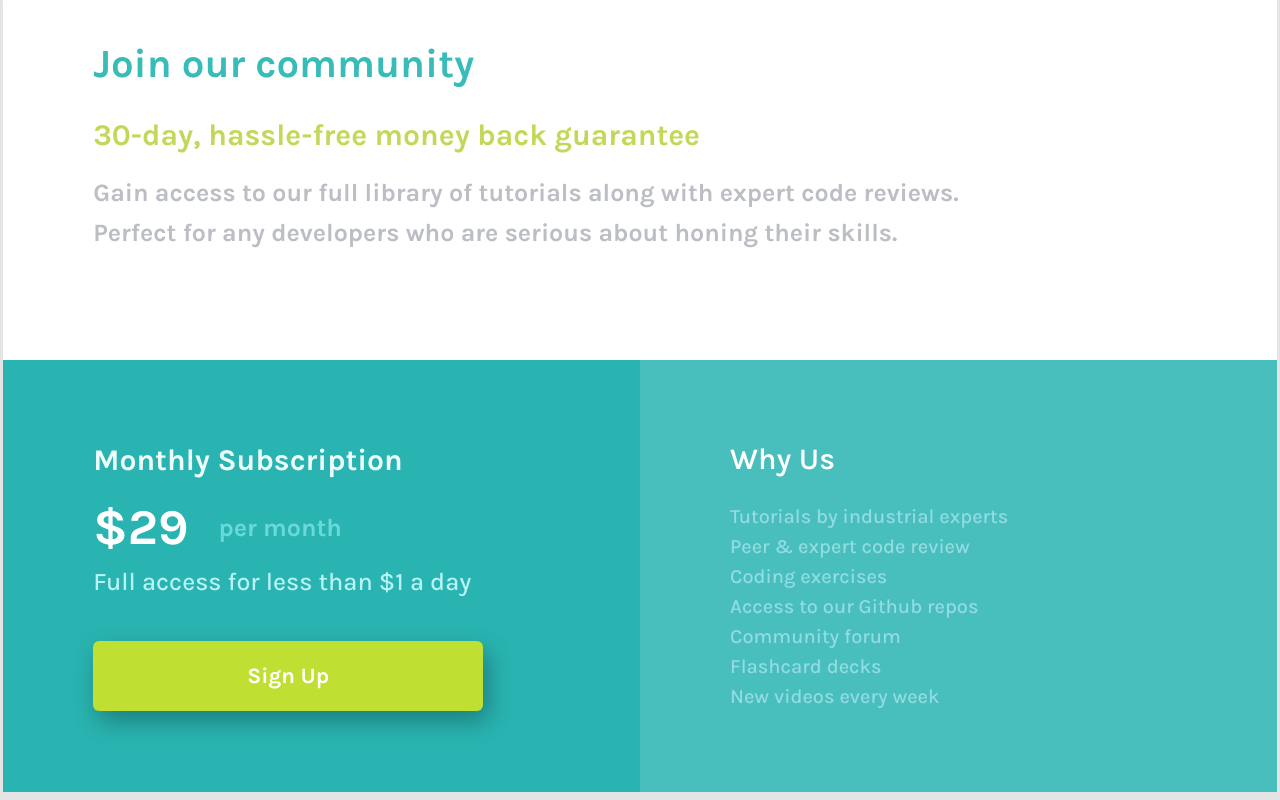
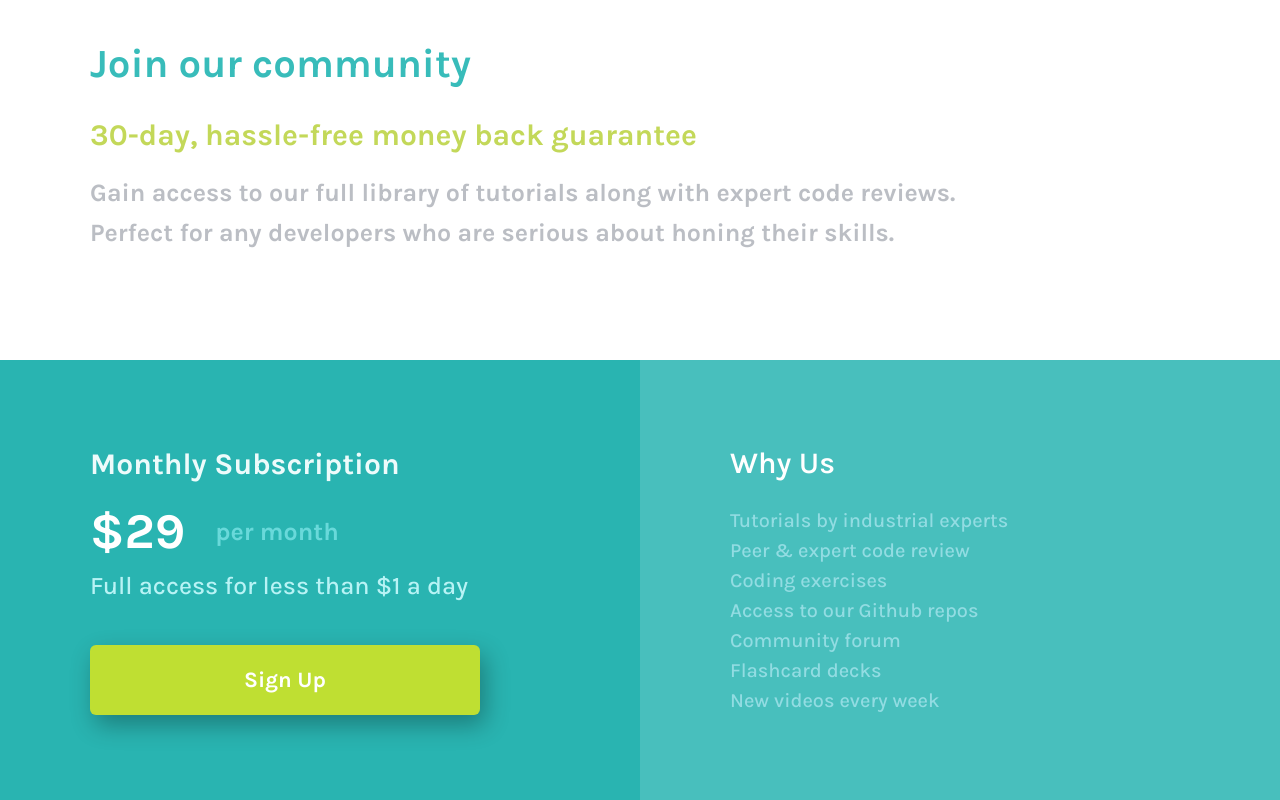
Before and after one commit to Arfath333/Assignment-7, a plain HTML site: page index.html in a window 1280 px wide. Drawn offline with Linux system fonts and the light colour scheme.

Commit message:
removed borders

```diff
--- a/index.html
+++ b/index.html
@@ -13,7 +13,6 @@
     />
   </head>
   <body>
-    <div class="wraper">
     <div class="header">
       <h1>Join our community</h1>
       <p>30-day, hassle-free money back guarantee</p>
@@ -45,6 +44,5 @@
         </ul>
       </section>
     </div>
-    </div>
   </body>
 </html>
--- a/style.css
+++ b/style.css
@@ -1,25 +1,17 @@
 * {
-    padding: 0;
-    margin: 0;
-    box-sizing: border-box;
+padding: 0;
+margin: 0;
+box-sizing: border-box;
 }
 body {
 font-family: "Karla", sans-serif;
 background-color: #e4e4e4;
 }
-.wraper {
-    background-color: #e4e4e4;
-    border: 1px solid e4e4e4;
-    border-radius: 12px;
-    display: flex;
-    flex-wrap: wrap;
-    justify-content: center;
-}
 .header {
 height: 45vh;
 padding: 40px 0 0 90px;
 background-color: white;
-width: 99.5%;
+width: 100vw;
 }
 
 .header h1 {
@@ -43,12 +35,12 @@ font-size: 40px;
 .main{
     display: flex;
     flex-wrap: wrap;
-    height: 54vh;
-    width: 99.5%;
+    height: 55vh;
+    width: 100vw;
 }
 .main .head {
 background-color: #29b4b1;
-width: 50%;
+width: 50vw;
 display: flex;
 flex-direction: column;
 justify-content: center;
@@ -93,7 +85,7 @@ padding-left:90px;
 }
 .main .bottom{
     background-color: #48bfbd;
-    width: 50%;
+    width: 50vw;
     display: flex;
     flex-direction: column;
     justify-content: center;
```
Lines whose indentation alone changed are shown as unchanged.
